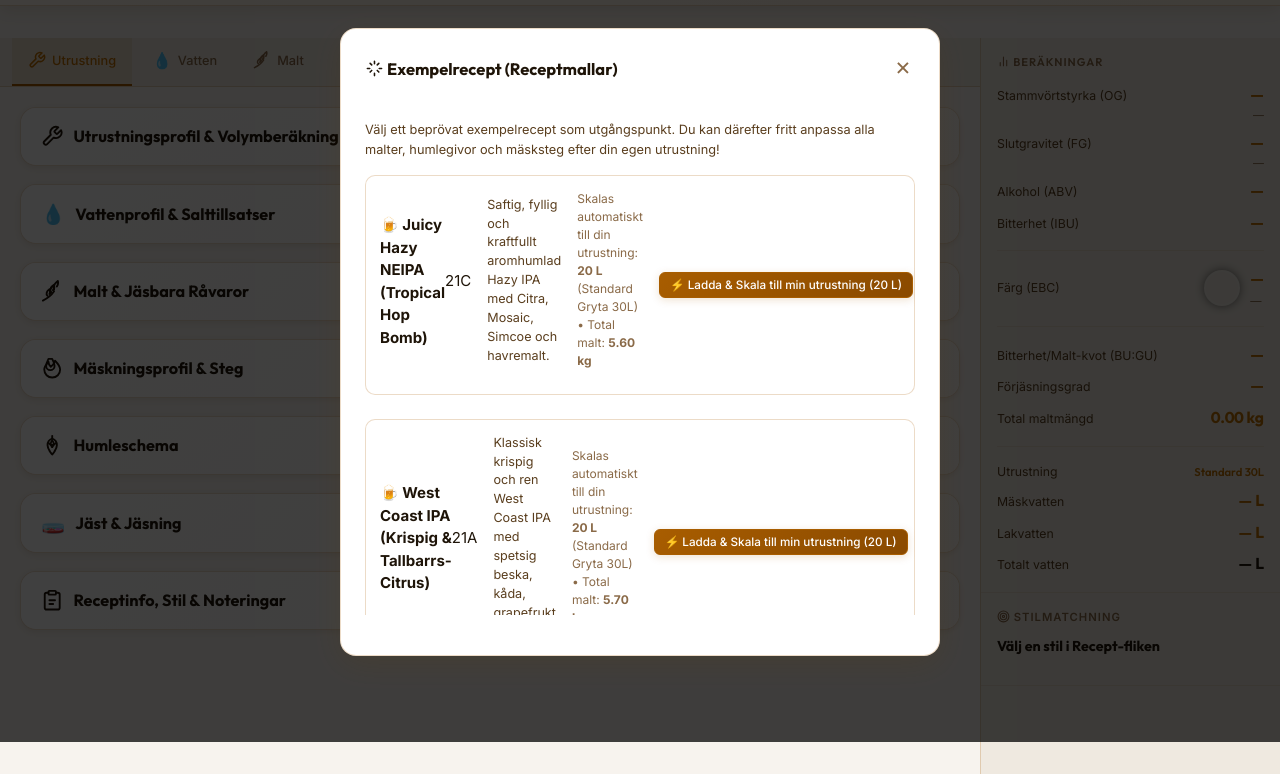
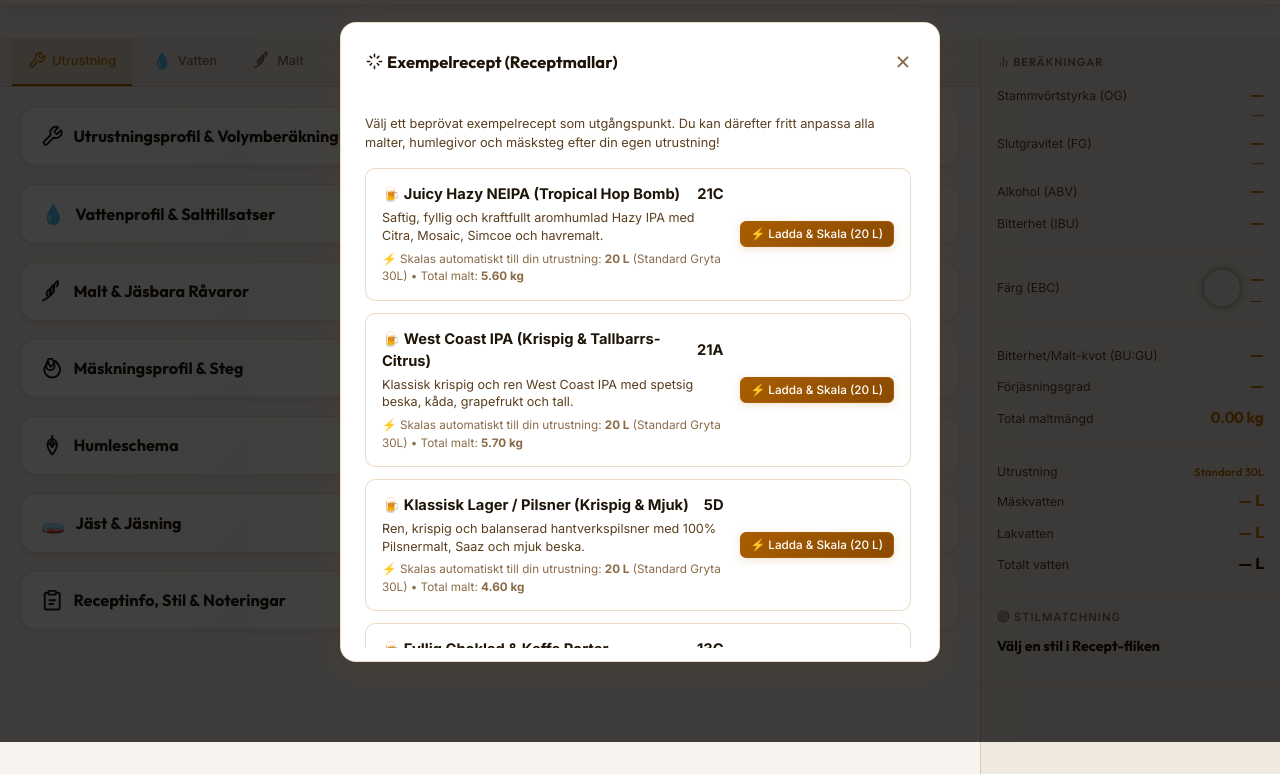
Before and after one commit to lukasgavelin/brygglabbet, a website built with Vite: page index.html in a window 1280 px wide. Both pictures are taken after a click on the button "Välj bland färdiga exempelrecept". Shown: the part 58-832 px from the top of the page. Built offline with nearby package versions, Linux system fonts and the light colour scheme.

Commit message:
fix(ui): korrigera korthöjd och klickhändelse för Ladda & Skala-knappen i exempelreceptmodalen

```diff
--- a/src/ui/recipes.js
+++ b/src/ui/recipes.js
@@ -119,25 +119,28 @@ export function openPresetRecipesModal(recalculateCallback) {
     const scaledTotalMalt = preset.fermentables.reduce((sum, f) => sum + (f.amount * factor), 0).toFixed(2);
 
     return `
-      <div class="preset-recipe-card" style="background:var(--bg-card); border:1px solid var(--border); border-radius:var(--radius); padding:14px; margin-bottom:12px">
-        <div style="display:flex; justify-content:space-between; align-items:center; margin-bottom:6px">
-          <h4 style="margin:0; font-weight:700; color:var(--text-primary)">🍺 ${escHtml(preset.name)}</h4>
-          <span class="badge-tag">${preset.styleId}</span>
+      <div class="preset-recipe-card">
+        <div class="preset-recipe-info">
+          <div class="preset-recipe-title">
+            <span>🍺 ${escHtml(preset.name)}</span>
+            <span class="badge-tag">${preset.styleId}</span>
+          </div>
+          <p class="preset-recipe-desc">${escHtml(preset.description)}</p>
+          <div class="preset-recipe-meta">
+            ⚡ Skalas automatiskt till din utrustning: <strong>${targetVol} L</strong> (${eqName}) • Total malt: <strong>${scaledTotalMalt} kg</strong>
+          </div>
         </div>
-        <p style="font-size:0.84rem; color:var(--text-secondary); margin-bottom:8px">${escHtml(preset.description)}</p>
-        <div style="font-size:0.8rem; color:var(--text-muted); margin-bottom:10px">
-          Skalas automatiskt till din utrustning: <strong>${targetVol} L</strong> (${eqName}) • Total malt: <strong>${scaledTotalMalt} kg</strong>
-        </div>
-        <button class="btn btn-primary btn-sm btn-load-preset" data-preset-id="${preset.id}">
-          ⚡ Ladda & Skala till min utrustning (${targetVol} L)
+        <button type="button" class="btn btn-primary btn-sm btn-load-preset" data-preset-id="${preset.id}">
+          ⚡ Ladda & Skala (${targetVol} L)
         </button>
       </div>
     `;
   }).join('');
 
   container.querySelectorAll('.btn-load-preset').forEach((btn) => {
-    btn.addEventListener('click', () => {
-      const presetId = btn.dataset.presetId;
+    btn.addEventListener('click', (e) => {
+      e.stopPropagation();
+      const presetId = e.currentTarget.getAttribute('data-preset-id');
       const preset = PRESET_RECIPES.find((p) => p.id === presetId);
       if (!preset) return;
 
@@ -146,7 +149,11 @@ export function openPresetRecipesModal(recalculateCallback) {
 
       pushHistory();
 
-      State.recipe = { ...preset.recipe, batchVolume: targetVol, boilVolume: Math.round((preset.recipe.boilVolume || 25) * factor) };
+      State.recipe = {
+        ...preset.recipe,
+        batchVolume: targetVol,
+        boilVolume: Math.round((preset.recipe.boilVolume || 25) * factor),
+      };
       State.fermentables = preset.fermentables.map((f) => ({
         ...f,
         id: generateId(),
--- a/style.css
+++ b/style.css
@@ -1124,8 +1124,9 @@ input[type="range"]::-webkit-slider-thumb {
   display: flex;
   flex-direction: column;
   gap: 12px;
-  max-height: 55vh;
+  max-height: 60vh;
   overflow-y: auto;
+  padding-right: 4px;
 }
 .preset-recipe-card {
   display: flex;
@@ -1136,7 +1137,7 @@ input[type="range"]::-webkit-slider-thumb {
   border: 1px solid var(--border);
   border-radius: var(--radius);
   padding: 14px 16px;
-  transition: border-color var(--transition), background var(--transition);
+  transition: border-color var(--transition-fast), background var(--transition-fast);
 }
 .preset-recipe-card:hover {
   border-color: var(--accent);
@@ -1146,24 +1147,28 @@ input[type="range"]::-webkit-slider-thumb {
   flex: 1;
 }
 .preset-recipe-title {
-  font-family: var(--font-heading);
   font-weight: 700;
-  font-size: 0.95rem;
-  color: var(--text-primary);
-  display: flex;
-  align-items: center;
-  gap: 8px;
+  font-size: 0.98rem;
+  color: var(--text-primary);
+  display: flex;
+  align-items: center;
+  justify-content: space-between;
+  gap: 10px;
   margin-bottom: 4px;
 }
 .preset-recipe-desc {
-  font-size: 0.8rem;
+  font-size: 0.84rem;
   color: var(--text-secondary);
   line-height: 1.4;
-  margin-bottom: 6px;
+  margin: 0 0 6px 0;
 }
 .preset-recipe-meta {
-  font-size: 0.72rem;
+  font-size: 0.78rem;
   color: var(--text-muted);
+}
+.preset-recipe-card .btn-load-preset {
+  flex-shrink: 0;
+  white-space: nowrap;
 }
 
 /* =========================================================
```
